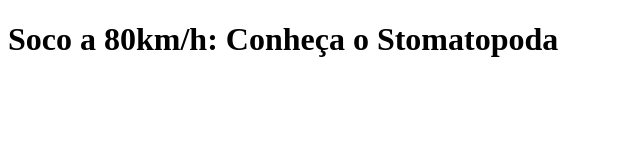
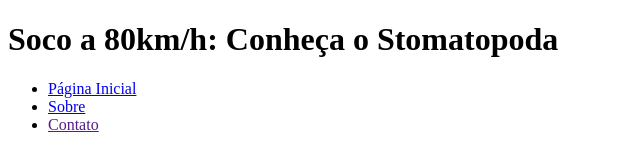
Before and after one commit to thercistenesPereira/get-to-know-the-stomatopoda, a website: page index.html in a window 1280 px wide. Shown: the whole page, without its empty margins (0-640 px from the left). Drawn offline with Linux system fonts and the light colour scheme.

Commit message:
Criado o conjunto de links para navegação dentro do header.

```diff
--- a/index.html
+++ b/index.html
@@ -8,6 +8,13 @@
   <body>
     <header>
         <h1>Soco a 80km/h: Conheça o Stomatopoda</h1>
+        <nav>
+            <ul>
+                <li><a href="#">Página Inicial</a></li>
+                <li><a href="#">Sobre</a></li>
+                <li><a href="">Contato</a></li>
+            </ul>
+        </nav>
     </header>
   </body>
 </html>
```
